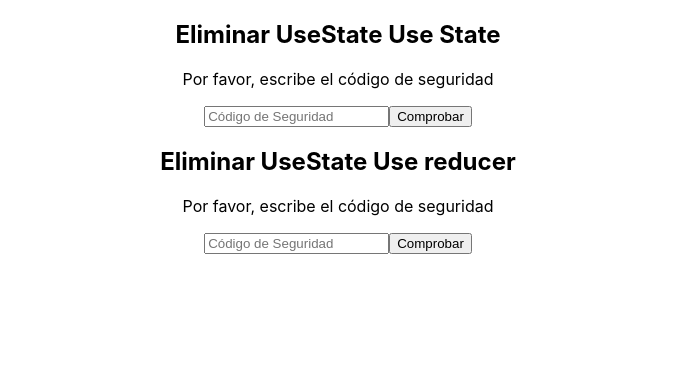
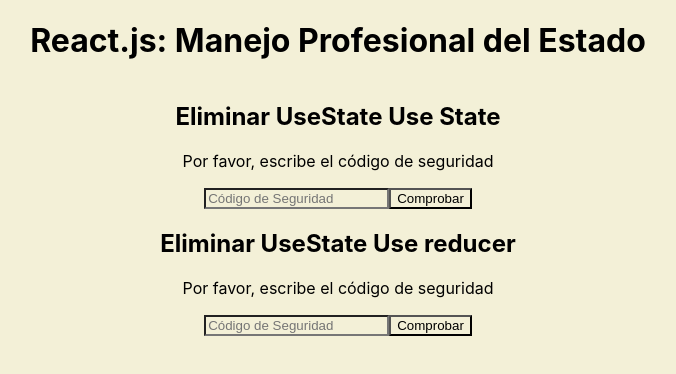
Before and after one commit to mary-caraveo/security-codes, a React (Create React App) app: page / in a window 1280 px wide. Shown: the top 374 px of the page, without its empty margins (302-978 px from the left). Built offline with nearby package versions, Linux system fonts and the light colour scheme.

Commit message:
feat: add styles to the application

```diff
--- a/src/App.css
+++ b/src/App.css
@@ -1,38 +1,14 @@
+* {
+  background-color: #f3f0d7;
+}
+
 .App {
   text-align: center;
 }
 
-.App-logo {
-  height: 40vmin;
-  pointer-events: none;
-}
-
-@media (prefers-reduced-motion: no-preference) {
-  .App-logo {
-    animation: App-logo-spin infinite 20s linear;
-  }
-}
-
-.App-header {
-  background-color: #282c34;
-  min-height: 100vh;
+.content-app {
   display: flex;
   flex-direction: column;
-  align-items: center;
   justify-content: center;
-  font-size: calc(10px + 2vmin);
-  color: white;
+  text-align: center;
 }
-
-.App-link {
-  color: #61dafb;
-}
-
-@keyframes App-logo-spin {
-  from {
-    transform: rotate(0deg);
-  }
-  to {
-    transform: rotate(360deg);
-  }
-}
--- a/src/App.js
+++ b/src/App.js
@@ -5,9 +5,12 @@
 
 function App() {
   return (
-    <div className="App">
-      <UseState name="Use State" />
-      <UseReducer name="Use reducer" />
+    <div className='App'>
+      <h1>React.js: Manejo Profesional del Estado</h1>
+      <div className="content-app">
+        <UseState name="Use State" />
+        <UseReducer name="Use reducer" />
+      </div>
     </div>
   );
 }
```
